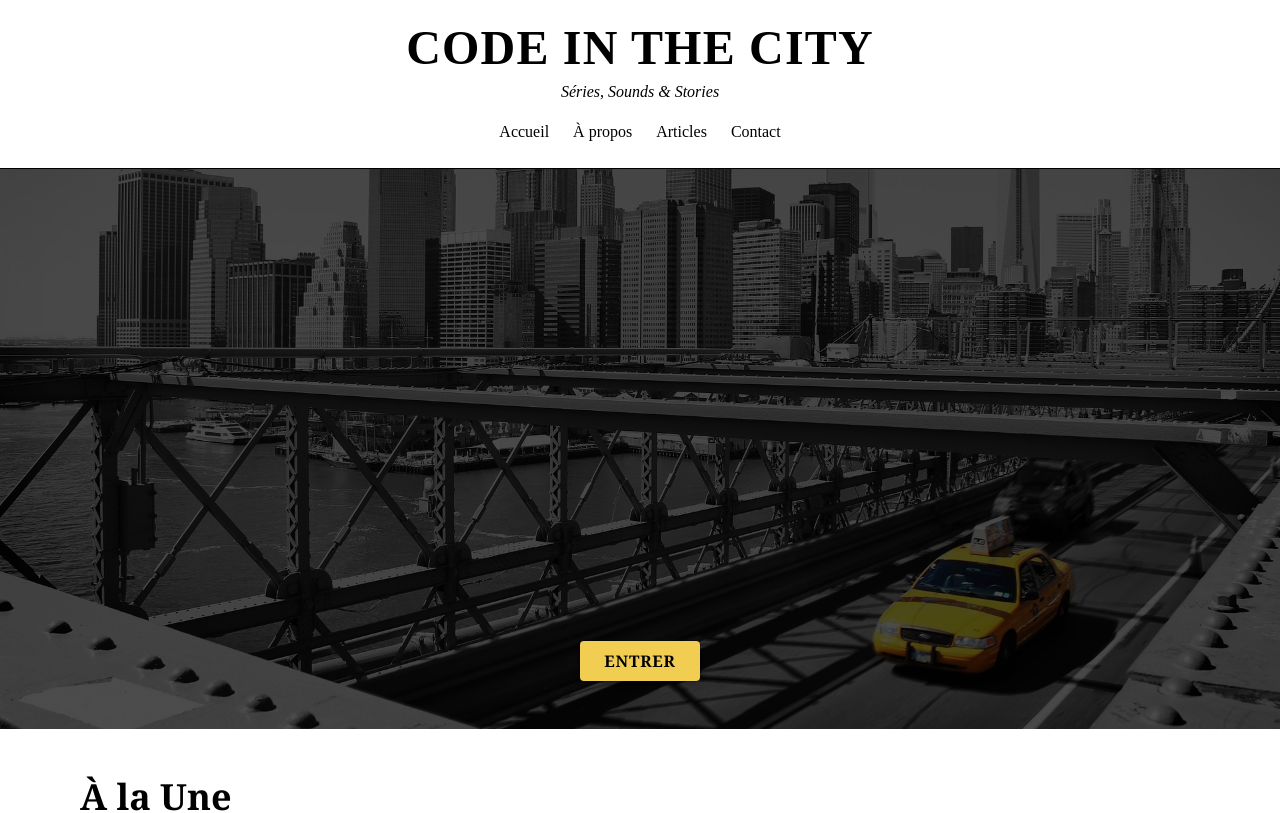
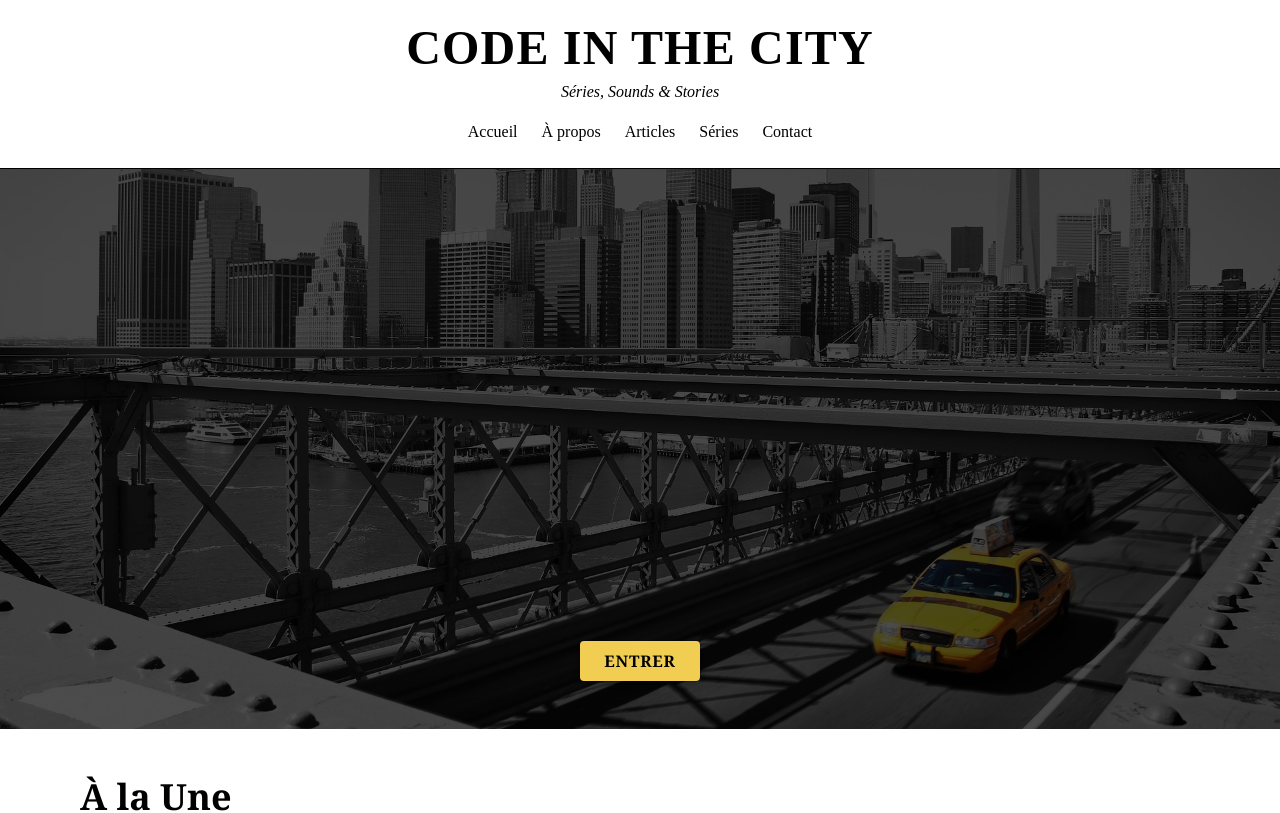
Before and after one commit to GaelleB/code-in-the-city, a Next.js app: page / in a window 1280 px wide. Shown: the top 813 px of the page. Built offline with nearby package versions, Linux system fonts and the light colour scheme.

Commit message:
ajout link series

```diff
--- a/app/components/Header.tsx
+++ b/app/components/Header.tsx
@@ -23,6 +23,9 @@ export default function Header() {
                         <Link href="/blog" className="hover:underline">Articles</Link>
                     </li>
                     <li>
+                    <Link href="/series">Séries</Link>
+                    </li>
+                    <li>
                         <Link href="/contact" className="hover:underline">Contact</Link>
                     </li>
                 </ul>
```
